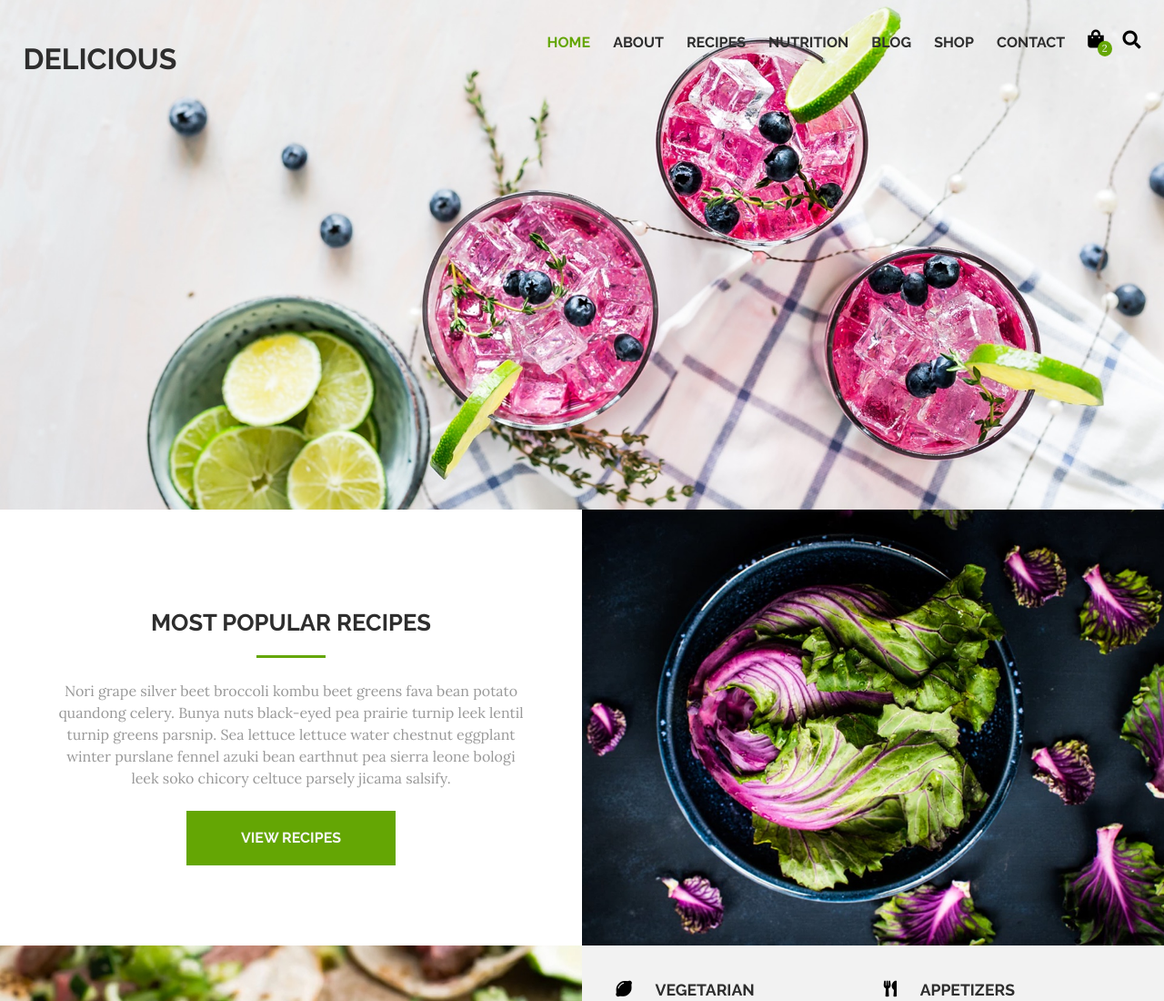
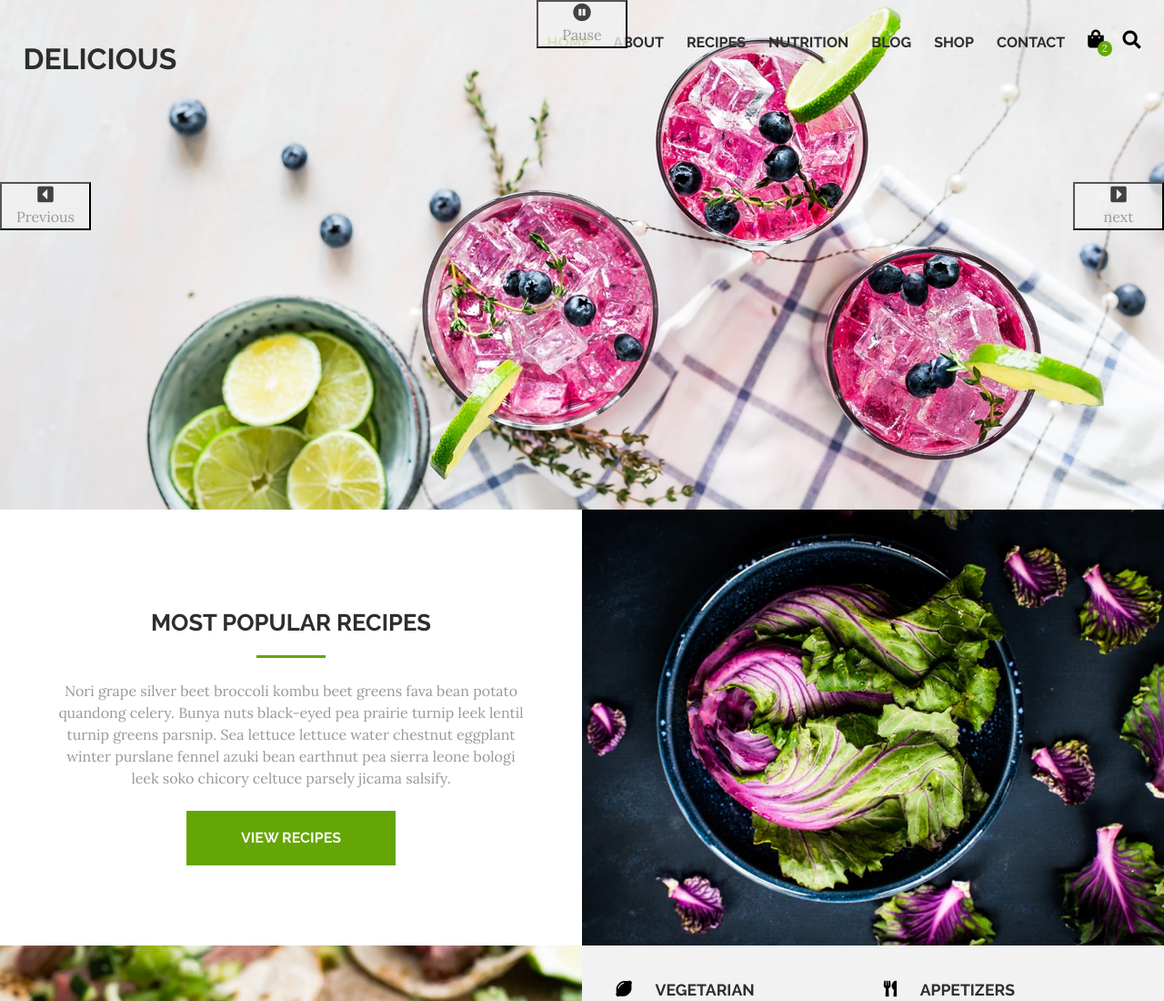
Before and after one commit to Hughzhoutrt/yuhui-hugh-zhou-project-one, a plain HTML site: page index.html in a window 1280 px wide. Shown: the top 1100 px of the page at 91% size. Drawn offline with Linux system fonts and the light colour scheme.

Commit message:
gallery buttons are set and stlyed

```diff
--- a/index.html
+++ b/index.html
@@ -168,6 +168,19 @@
                 <img id="galleryPic6" src="./images/home-10.jpeg"
                     alt="A white cream soup with vegetable, a spoon is put on the bowl.">
             </div>
+            <button id="gallery-previous-button" class="previous-button">
+                <i class="fas fa-caret-square-left"></i>
+                <p>Previous</p>
+            </button>
+            <button id="gallery-next-button" class="next-button">
+                <i class="fas fa-caret-square-right"></i>
+                <p>next</p>
+            </button>
+            <button id="gallery-pause-button" class="pause-button">
+                <i class="fas fa-pause-circle"></i>
+                <p>Pause</p>
+            </button>
+
         </section>
         <section class="home-feedback background-green-light">
             <div class="flex flex-column flex-center">
--- a/script/index.js
+++ b/script/index.js
@@ -58,6 +58,7 @@ document.querySelectorAll('#navigation-box li').forEach(function(effect) {
         });
     };
 })
+
 //Shopping menu hover effect
 document.querySelectorAll('#shopping-box > div').forEach(function(effect) {
     effect.addEventListener('mouseover', function() {
--- a/styles/sass/_header.scss
+++ b/styles/sass/_header.scss
@@ -42,6 +42,7 @@ header {
         padding: 40% 0;
         position:absolute;
         width: 600%;
+        z-index: 1;
 
         top:30%;
         left:-30%;
@@ -91,6 +92,7 @@ header {
         padding: 50% 0;
         position:absolute;
         width: 1600%;
+        z-index: 1;
 
         top:70%;
         left:-1250%;
@@ -133,6 +135,7 @@ header {
         padding: 50% 50%;
         position:absolute;
         width: 1100%;
+        z-index: 1;
 
         top:70%;
         left:-950%;
--- a/styles/sass/styles.scss
+++ b/styles/sass/styles.scss
@@ -102,6 +102,18 @@
     padding: 5vh 0;
     position:relative;
 
+    button {
+        background-color: rgba(242,242,242,0.8);
+        color:rgba(46,46,46,0.9);
+        position:absolute;
+        width: 60px;
+        z-index: 2;
+
+        p {
+            margin:0;
+        }
+    }
+
 }
 
 .gallery-content {
@@ -118,6 +130,21 @@
             z-index: 1;
         }
     }
+}
+
+.previous-button {
+    top: 15vh;
+    left:0;
+}
+
+.next-button {
+    top: 15vh;
+    right:0;
+}
+
+.pause-button {
+    top: 0;
+    left: calc(50% - 30px);
 }
 //Restuarant gallery section End and Client feedback section START
 .home-feedback {
@@ -210,7 +237,22 @@
     .home-gallery {
         height: 50vh;
     }
+
+    .home-gallery button {
+            width: 100px;
+    }
+
+    .previous-button,
+    .next-button {
+        top: 25vh;
+    }
+
+    .pause-button {
+        left: calc(50% - 50px);
+    }
 }
+
+
 
 @media (min-width: 902px) {
     .home-gallery {
```
Also changed, not shown: styles/styles.css.
